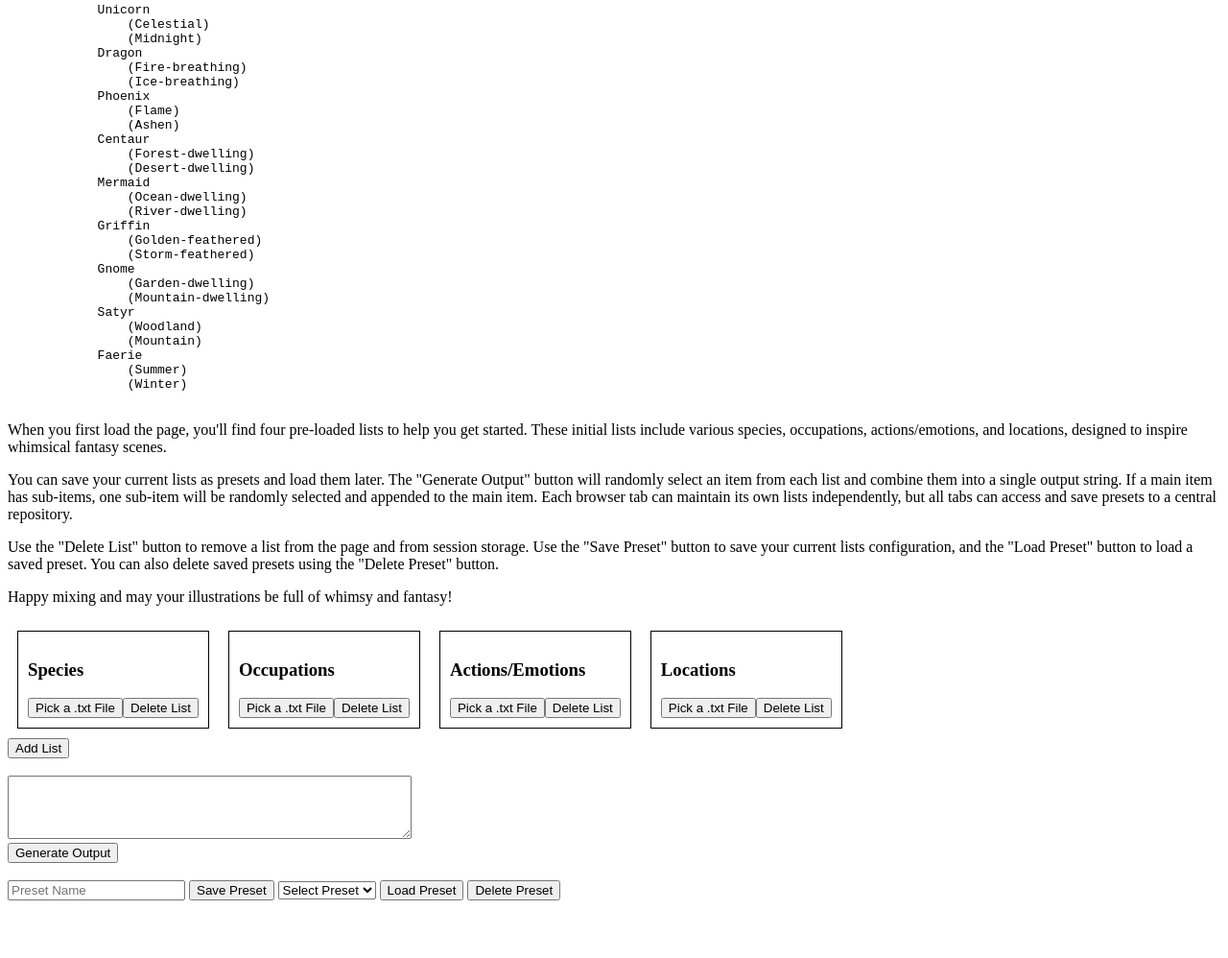
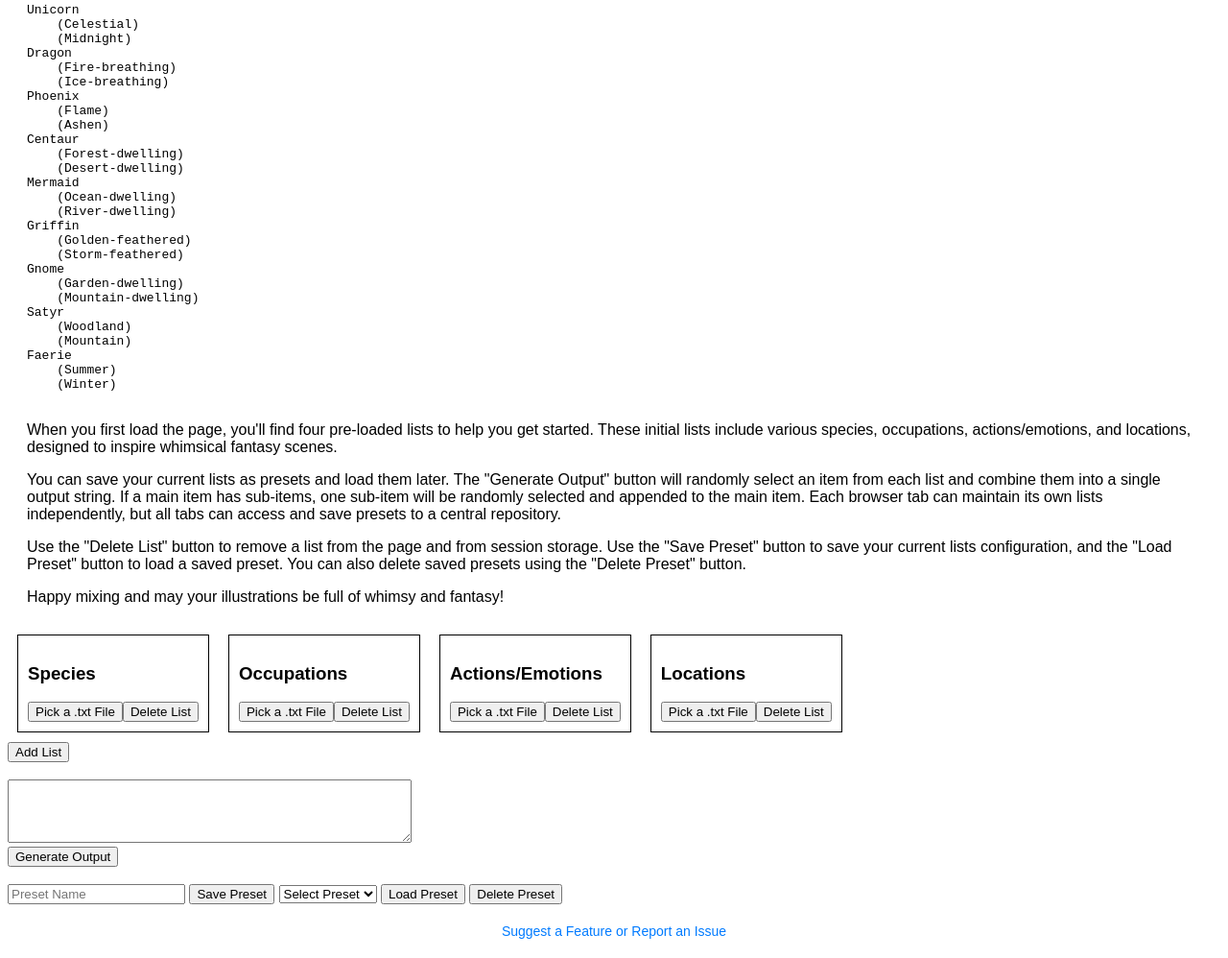
Before and after one commit to zcoffin86/ListElementMixer, a plain HTML site: page index.html in a window 1280 px wide. Shown: the part 181-1179 px from the top of the page at 96% size. Before the commit the page ends 1127 px from the top, so only its background shows below. Drawn offline with Linux system fonts and the light colour scheme.

Commit message:
feature request link

```diff
--- a/index.html
+++ b/index.html
@@ -6,12 +6,34 @@
     <meta name="viewport" content="width=device-width, initial-scale=1.0">
     <title>List Element Mixer</title>
     <style>
+        body {
+            font-family: Arial, sans-serif;
+        }
+
+        #description {
+            margin: 20px;
+        }
+
         .column {
             border: 1px solid black;
             padding: 10px;
             margin: 10px;
             display: inline-block;
             vertical-align: top;
+            margin: 10px;
+        }
+
+        .issue-link {
+            display: block;
+            margin: 20px;
+            text-align: center;
+            font-size: 14px;
+            color: #007bff;
+            text-decoration: none;
+        }
+
+        .issue-link:hover {
+            text-decoration: underline;
         }
     </style>
 </head>
@@ -99,6 +121,8 @@
     </select>
     <button id="loadPresetButton">Load Preset</button>
     <button id="deletePresetButton">Delete Preset</button>
+    <a href="https://github.com/zcoffin86/ListElementMixer/issues" class="issue-link" target="_blank">Suggest a Feature
+        or Report an Issue</a>
     <script src="script.js"></script>
 </body>
 
```
Lines whose indentation alone changed are shown as unchanged.
